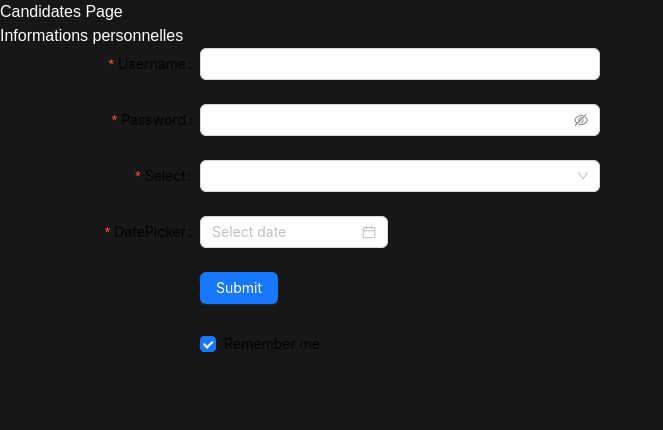
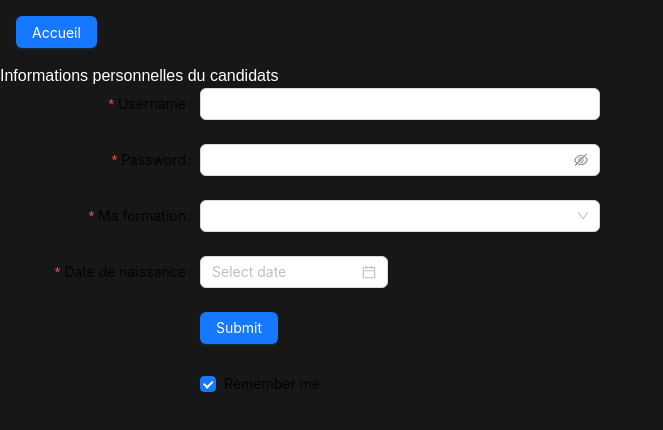
Before and after one commit to Gizmoux/test-arimayi, a Next.js app: page /candidates in a window 1280 px wide. Shown: the top 430 px of the page, without its empty margins (0-663 px from the left). Built offline with nearby package versions, Linux system fonts and the light colour scheme.

Commit message:
✅ Update candidatePage by adding new selects options

```diff
--- a/app/candidates/page.tsx
+++ b/app/candidates/page.tsx
@@ -5,7 +5,9 @@ import { Button, Checkbox, DatePicker, Form, Input, Select } from "antd";
 type FieldType = {
   username?: string;
   password?: string;
-  remember?: string;
+  select?: string;
+  date?: string;
+  remember?: boolean;
 };
 
 const onFinish: FormProps<FieldType>["onFinish"] = (values) => {
@@ -18,8 +20,11 @@ const onFinishFailed: FormProps<FieldType>["onFinishFailed"] = (errorInfo) => {
 const CandidatesPage = () => {
   return (
     <div>
-      <h1>Candidates Page</h1>
-      <h2>Informations personnelles</h2>
+      <Button type="primary" href="/" className="m-4">
+        Accueil
+      </Button>
+      <h1>Informations personnelles du candidats</h1>
+
       <Form
         name="basic"
         labelCol={{ span: 8 }}
@@ -48,16 +53,20 @@ const CandidatesPage = () => {
         </Form.Item>
 
         <Form.Item
-          label="Select"
-          name="Select"
+          label="Ma formation"
+          name="select"
           rules={[{ required: true, message: "Please input!" }]}
         >
           <Select>
-            <Select.Option value="demo">Demo</Select.Option>
+            <Select.Option value="nextjs">NextJs</Select.Option>
+            <Select.Option value="javascript">Javascript</Select.Option>
+            <Select.Option value="react">React</Select.Option>
+            <Select.Option value="python">Python</Select.Option>
+            <Select.Option value="vue">Vue</Select.Option>
           </Select>
         </Form.Item>
         <Form.Item
-          label="DatePicker"
+          label="Date de naissance"
           name="DatePicker"
           rules={[{ required: true, message: "Please input!" }]}
         >
```
